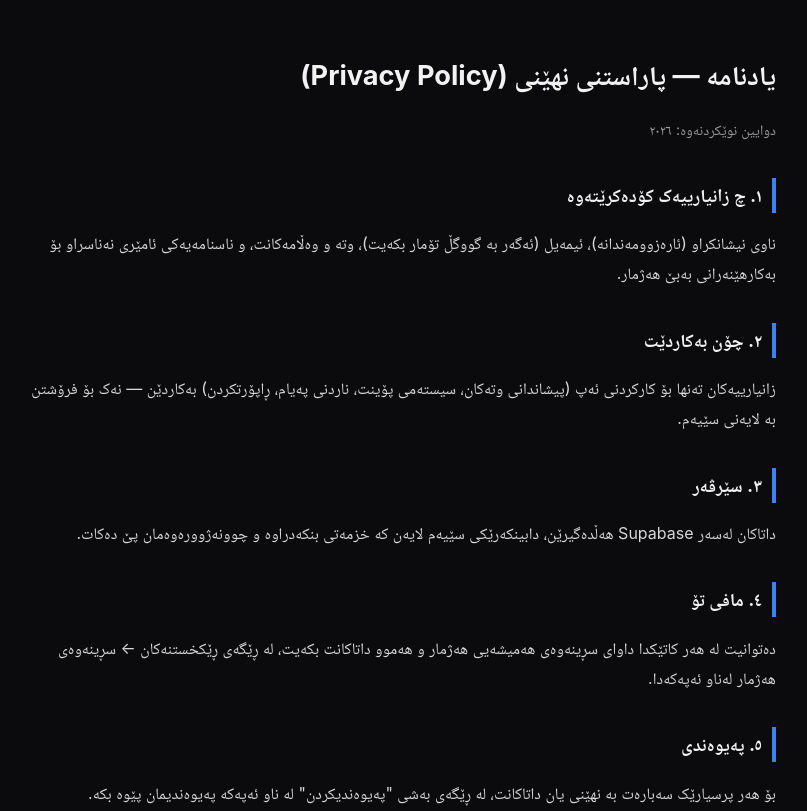
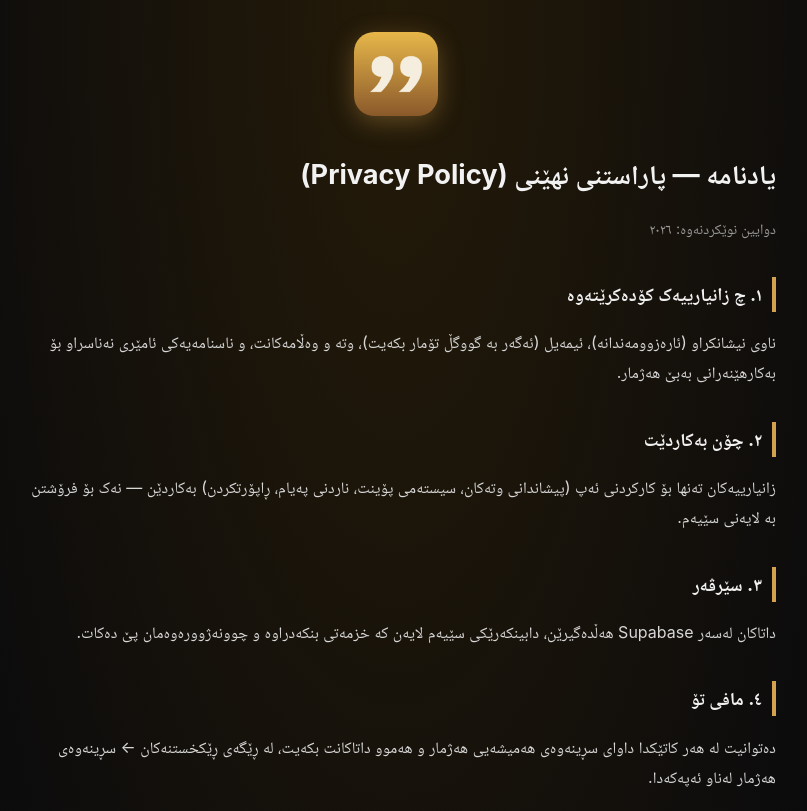
Before and after one commit to xak-koye/Yadnama, a plain HTML site: page privacy-policy.html in a window 1280 px wide. Shown: the top 811 px of the page, without its empty margins (244-1051 px from the left). Drawn offline with Linux system fonts and the light colour scheme.

Commit message:
Add files via upload
Updated

```diff
--- a/privacy-policy.html
+++ b/privacy-policy.html
@@ -9,7 +9,7 @@
     color-scheme: dark light;
   }
   body {
-    background: #0b0b0d;
+    background: radial-gradient(ellipse at top, #241a08 0%, #0b0b0d 55%);
     color: #f2f2f2;
     font-family: -apple-system, "Noto Naskh Arabic", "Segoe UI", Tahoma, sans-serif;
     line-height: 1.9;
@@ -24,7 +24,7 @@
   h2 {
     font-size: 1.15rem;
     margin-top: 34px;
-    border-right: 4px solid #3b82f6;
+    border-right: 4px solid #d4a24e;
     padding-right: 10px;
   }
   .updated {
@@ -41,6 +41,16 @@
     border-top: 1px solid #2a2a2e;
     margin: 48px 0;
   }
+  .brand {
+    text-align: center;
+    margin-bottom: 24px;
+  }
+  .brand img {
+    width: 84px;
+    height: 84px;
+    border-radius: 20px;
+    box-shadow: 0 6px 24px rgba(212, 162, 78, 0.35);
+  }
   .lang-toggle {
     text-align: center;
     margin-bottom: 8px;
@@ -52,13 +62,17 @@
   }
   [dir="ltr"] h2 {
     border-right: none;
-    border-left: 4px solid #3b82f6;
+    border-left: 4px solid #d4a24e;
     padding-right: 0;
     padding-left: 10px;
   }
 </style>
 </head>
 <body>
+
+  <div class="brand">
+    <img src="logo.png" alt="یادنامە">
+  </div>
 
   <h1>یادنامە — پاراستنی نهێنی (Privacy Policy)</h1>
   <p class="updated">دوایین نوێکردنەوە: ٢٠٢٦</p>
```
Also changed, not shown: terms-of-use.html (+17 -3 lines), logo.png (added), 1 other file.
